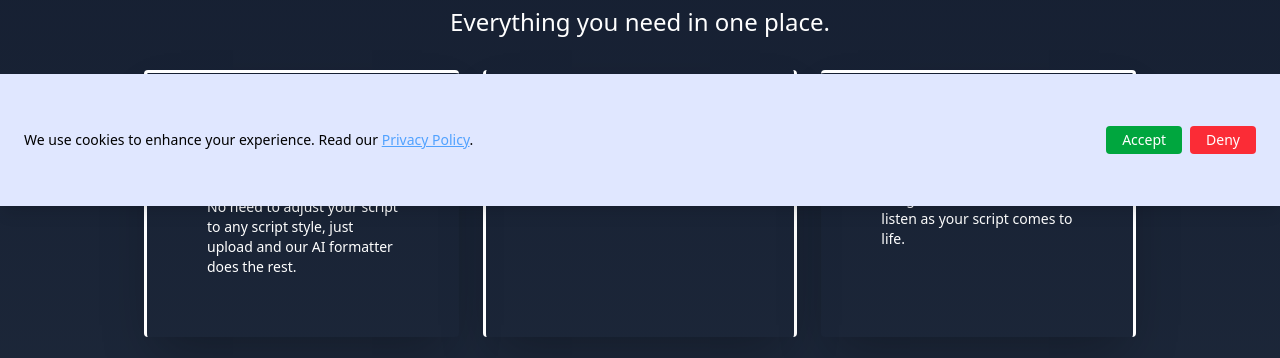
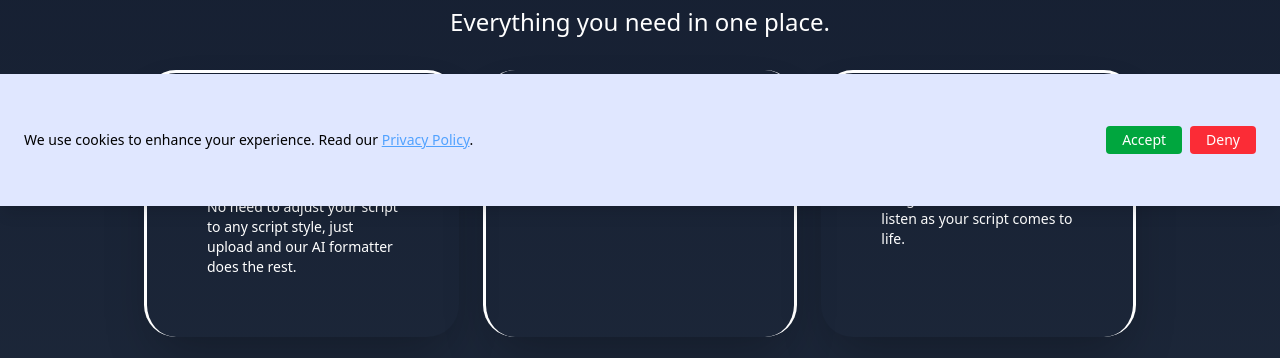
Before and after one commit to Deep-Fusion-Films/scriptreadr-frontend, a React (Vite) app: page / in a window 1280 px wide. Shown: the part 594-952 px from the top of the page. Built offline with nearby package versions, Linux system fonts and the light colour scheme; no server answers.

Commit message:
edit dashboard and add testimonial carousel

```diff
--- a/package.json
+++ b/package.json
@@ -23,7 +23,8 @@
     "react-icons": "^5.5.0",
     "react-redux": "^9.2.0",
     "react-router-dom": "^7.5.3",
-    "redux": "^5.0.1"
+    "redux": "^5.0.1",
+    "swiper": "^11.2.10"
   },
   "devDependencies": {
     "@eslint/js": "^9.25.0",
--- /dev/null
+++ b/src/components/TestimonialCarousel.jsx
@@ -0,0 +1,34 @@
+import { Swiper, SwiperSlide } from "swiper/react";
+import { Navigation, Autoplay } from "swiper/modules";
+import "swiper/css";
+import "swiper/css/navigation";
+
+const testimonials = [
+  { text: "This service is amazing!", author: "Jane" },
+  { text: "Highly recommended.", author: "John" },
+  { text: "I love the experience!", author: "Alice" },
+];
+
+export default function TestimonialCarousel() {
+  return (
+    <Swiper
+      modules={[Navigation, Autoplay]}
+      navigation // adds arrows
+      autoplay={{ delay: 5000, disableOnInteraction: false }}
+      loop={true}
+      spaceBetween={50}
+      slidesPerView={1}
+    >
+      {testimonials.map((t, index) => (
+        <SwiperSlide key={index}>
+          <div className="">
+            <div className="text-center border">
+              <p>"{t.text}"</p>
+              <p>- {t.author}</p>
+            </div>
+          </div>
+        </SwiperSlide>
+      ))}
+    </Swiper>
+  );
+}
--- a/src/features/Dashboard.jsx
+++ b/src/features/Dashboard.jsx
@@ -405,6 +405,8 @@ export default function Dashboard() {
     }
 
     try {
+
+
       const response = await fetch(`${import.meta.env.VITE_LOCAL}/audio/tts/`, {
         method: "POST",
         headers: {
@@ -639,6 +641,7 @@ export default function Dashboard() {
         } catch (error) {
           console.error("Error downloading audio:", error);
           setSaving(false);
+          console.log(error.message)
           alert("An error occurred while downloading the audio.");
         } finally {
           setSaving(false);
--- a/src/pages/Home.jsx
+++ b/src/pages/Home.jsx
@@ -1,5 +1,7 @@
 import { Link } from "react-router-dom";
 import { motion } from "framer-motion";
+
+import TestimonialCarousel from "../components/TestimonialCarousel";
 
 export default function Home() {
   return (
@@ -42,7 +44,7 @@ export default function Home() {
         </h1>
 
         <div className="grid grid-cols-1 lg:grid-cols-3 gap-6 lg:px-30">
-          <div className="border-t-3 border-l-3  text-white shadow-2xl p-6 rounded lg:p-15">
+          <div className="border-t-3 border-l-3  text-white shadow-2xl p-6 rounded-4xl lg:p-15">
             <h2 className="text-lg font-semibold mb-2">
               Upload any Script Style.
             </h2>
@@ -52,13 +54,13 @@ export default function Home() {
             </p>
           </div>
 
-          <div className="border-r-3 border-l-3 text-white shadow-2xl p-6 rounded lg:p-15">
+          <div className="border-r-3 border-l-3 text-white shadow-2xl p-6 rounded-4xl lg:p-15">
             <h2 className="text-lg font-semibold mb-2">Assign Voices</h2>
             <p className="text-sm text-white">
               Assign voice to all characters in your script
             </p>
           </div>
-          <div className="border-t-3 border-r-3 text-white  shadow-2xl p-6 rounded lg:p-15">
+          <div className="border-t-3 border-r-3 text-white  shadow-2xl p-6 rounded-4xl lg:p-15">
             <h2 className="text-lg font-semibold mb-2">Generate Audio</h2>
             <p className="text-sm text-white">
               Generate audio with assigned voices, sit back and listen as your
@@ -111,10 +113,11 @@ export default function Home() {
           <div className="text-center text-white ">
             <p className="lg:px-100">
               <i>
-               Whether you're prepping for an audition, creating a voice-over-reel,
-               animation your screenplay, or just want to hear your words out loud,
-               Script Readr gives your script a voice. Upload your script, assign voices,
-               and let the characters come alive.
+                Whether you're prepping for an audition, creating a
+                voice-over-reel, animation your screenplay, or just want to hear
+                your words out loud, Script Readr gives your script a voice.
+                Upload your script, assign voices, and let the characters come
+                alive.
               </i>
             </p>
           </div>
```
Also changed, not shown: 1 other file (tests, documents, lock files or other folders).
